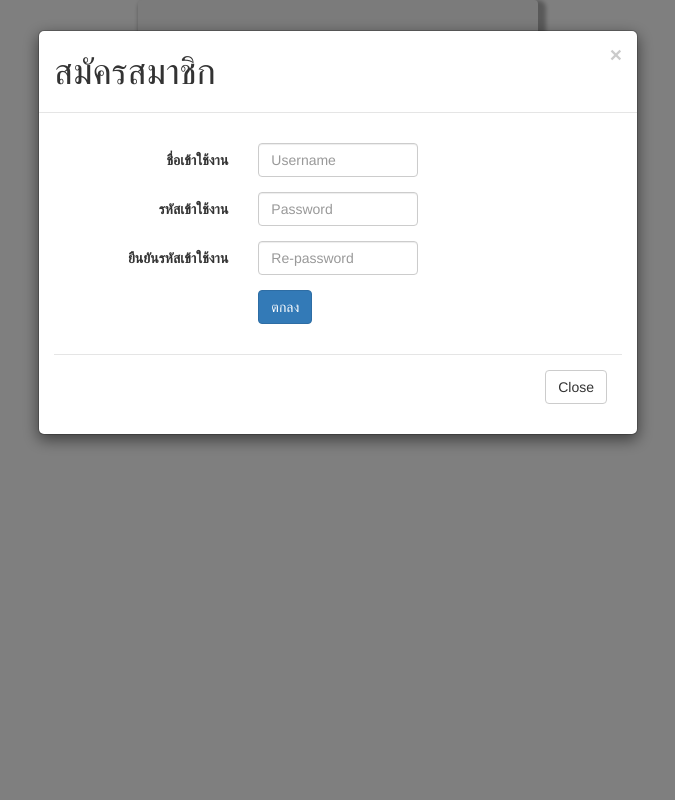
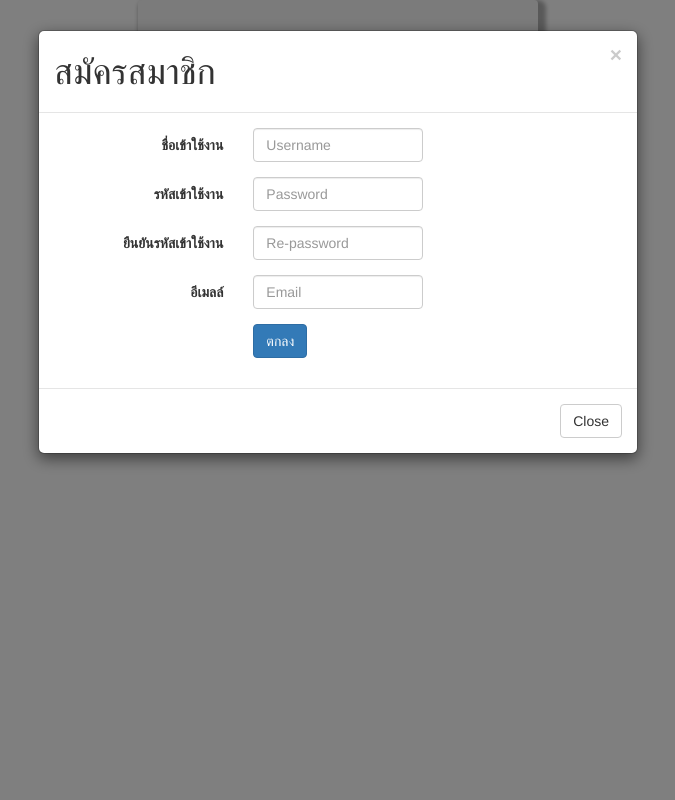
Before and after one commit to JohnaTar/AJax, a PHP site: page / in a window 1280 px wide, after a click on "สมัครสมาชิก". Shown: the whole page, without its empty margins (302-977 px from the left). Run offline with PHP 8.4, Linux system fonts and the light colour scheme.

Commit message:
ajaxUsername.Password.email

```diff
--- a/ckuser.php
+++ b/ckuser.php
@@ -5,9 +5,9 @@ include("connect.php");
 $sql = "SELECT * FROM stwUser WHERE stwUserName='".$_POST['UserName']."'";
 $result = mysqli_query($conn, $sql);
 if(mysqli_num_rows($result) == 0){
-	echo "true,<span style='color:green'>คนหล่อ</span>";
+	echo "true,<span style='color:green'>ชื่อผู้ใช้งานได้</span>";
 }
 else{
-	echo "false,<span style='color:red'>ไอ้เด็กเหี้ย</span>";
+	echo "false,<span style='color:red'>ชื่อผู้ใช้งานไม่ได้</span>";
 }
 ?>
--- a/index.php
+++ b/index.php
@@ -31,22 +31,48 @@ $(function () {
   });
 </script>
 
-
-  <script>
+  <script type="text/javascript">
     $(function () {
-        $("#rePassword").keyup(function () {
-          if ($(this).val()==$('#password').val() ) {
-
-            $('#verify').html("<span> hello</span>");
+        $("#rePassword").change(function () {
+            var password = $("#Password").val();
+            var confirmPassword = $("#rePassword").val();
 
 
+            if (password != confirmPassword) {
+                $("#verify").html("<font color = 'red'>รหัสผ่านไม่ตรงกัน</font>")
+                return false;
+            }else if(password == confirmPassword){
+                $("#verify").html("<font color = 'green'>รหัสผ่านตรงกัน</font>")
 
-        } else {
-              $('#verify').html("<span> hi</span>");
-        }
+            }
+         return true;
+        });
     });
+</script>
 
+<script>
+$(function () {
+  $("#Email").change(function(){
+    var flag;
+    $.ajax({
+      url: "ckemail.php",
+      data: "Email=" + $("#Email").val(),
+      type: "POST",
+      async:false,
+      success: function(data, status) {
+         var result = data.split(",");
+         flag = result[0];
+         var msg = result[1];
+         $("#msg2").html(msg);
+        },
+      error: function(xhr, status, exception) { alert(status); }
+      });
+    return flag;
+    });
+  });
 </script>
+
+
   </head>
   <body>
   <form class="form-horizontal" action="checklogin.php" method="POST" >
@@ -78,33 +104,7 @@ $(function () {
     </div>
 </form>
 
-
-
-
-
-
-
-
-
-
-
-
-
-
-
-
-
-
-
-
-
-
-
-
-
-
-
-<!-- *********************************start dialog***************************************** -->
+<!-- *********************************start dialog************************ -->
 
 <form class="form-horizontal" action="save.php" method="POST">
 
@@ -119,8 +119,6 @@ $(function () {
 
 
 
-<!-- *********************************javascript***************************************** -->
-        <div class="modal-body">
 
             <!-- ***************************username from******************************** -->
         <div class="modal-body">
@@ -129,7 +127,7 @@ $(function () {
                     <label class="col-md-4 control-label" for="fn">ชื่อเข้าใช้งาน</label>
 
                 <div class="col-md-4">
-                    <input  name="stwUsername" id="UserName" type="text" placeholder="Username" class="form-control input-md" required="" >
+                    <input  name="stwUsername" id="UserName" type="text" placeholder="Username" class="form-control input-md" required="" maxlength="15">
                     <span id="msg1"></span>
 
 
@@ -140,7 +138,7 @@ $(function () {
             <div class="form-group">
                     <label class="col-md-4 control-label" for="fn">รหัสเข้าใช้งาน</label>
                 <div class="col-md-4">
-                    <input id="Password" name="stwPassword" type="password" placeholder="Password" class="form-control input-md" required="">
+                    <input id="Password" name="stwPassword" type="password" placeholder="Password" class="form-control input-md" required="" maxlength="12">
 
                 </div>
             </div>
@@ -148,12 +146,20 @@ $(function () {
              <div class="form-group">
                     <label class="col-md-4 control-label" for="fn">ยืนยันรหัสเข้าใช้งาน</label>
                 <div class="col-md-4">
-                    <input  id="rePassword" type="password" placeholder="Re-password" class="form-control input-md" required="">
-                    <span id="verify"></span>
+                    <input  id="rePassword" type="password" placeholder="Re-password" class="form-control input-md" required="" maxlength="12">
+                    <span id="verify" ></span>
 
                 </div>
             </div>
 <!-- *********************************first from****************************************** -->
+<div class="form-group">
+                    <label class="col-md-4 control-label" for="fn">อีเมลล์</label>
+                <div class="col-md-4">
+                    <input  name="stwEmail" type="email" placeholder="Email" class="form-control input-md" required="" id="Email">
+                     <span id="msg2"></span>
+
+                </div>
+            </div>
 
 
 
```
Also changed, not shown: ckemail.php (added, +13 -0 lines).
